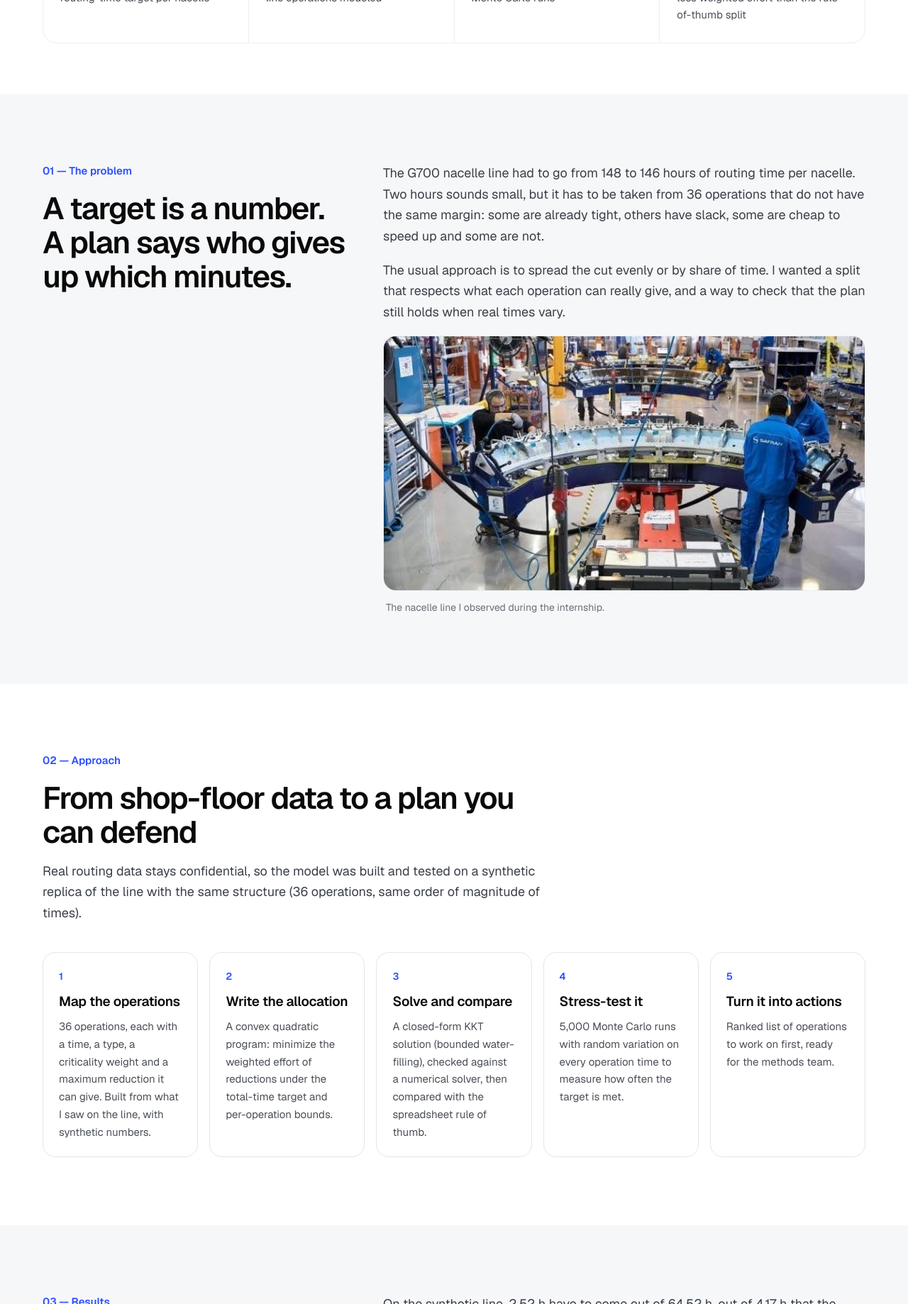
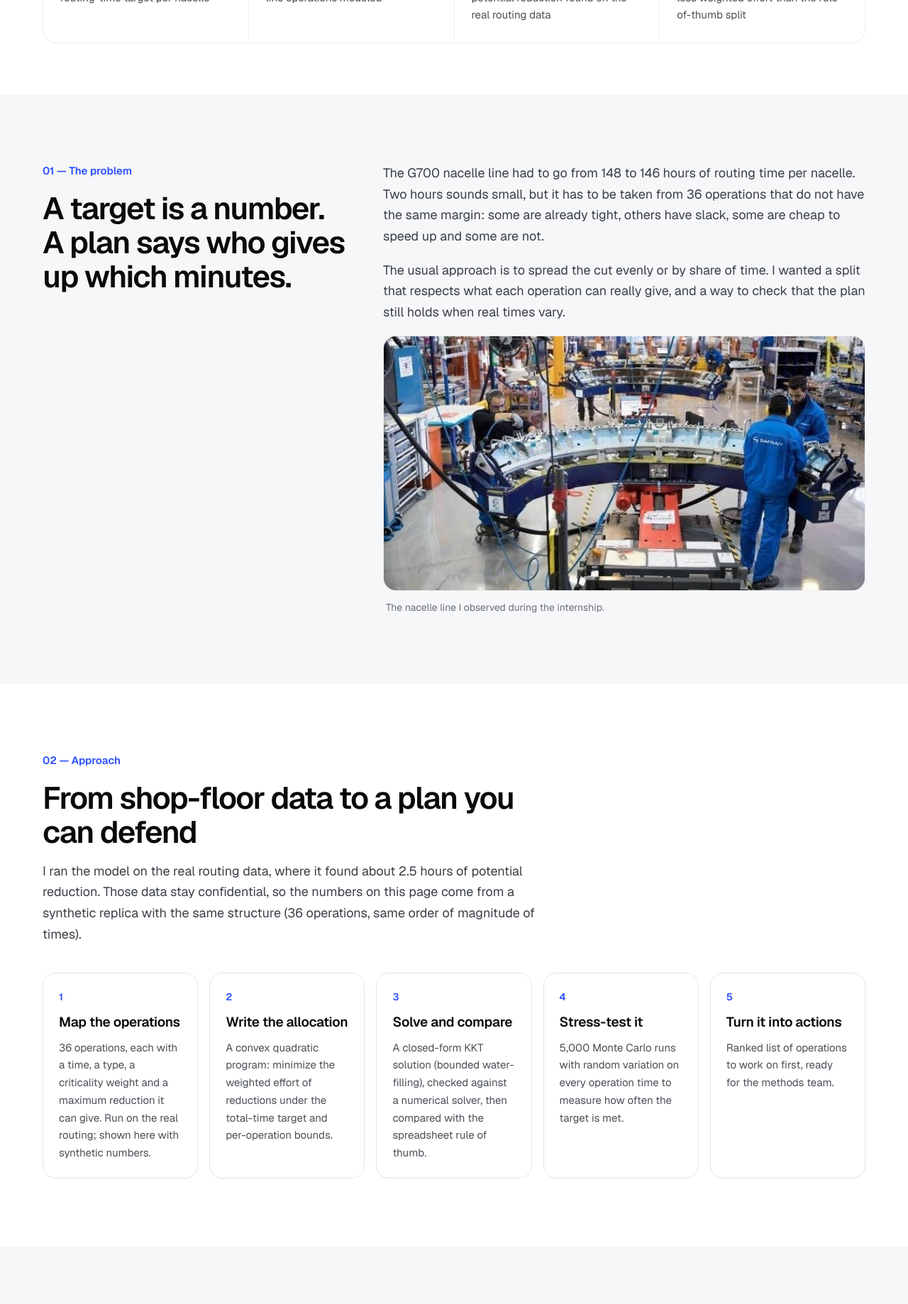
Before and after one commit to HA-Hamzaa/Portfolio, a plain HTML site: page Safran.html in a window 1280 px wide. Shown: the part 729-2567 px from the top of the page at 71% size. Drawn offline with nearby package versions, Linux system fonts and the light colour scheme.

Commit message:
AMJE revenue in euros; Safran 2.5 h potential on real data
Co-Authored-By: Claude Opus 5.5 <noreply@anthropic.com>
Claude-Session: https://claude.ai/code/session_014mE8Jz8WqPjrkZaY1rFTtJ

```diff
--- a/Safran.html
+++ b/Safran.html
@@ -57,7 +57,7 @@ a{color:#0A0A0A}a:hover{color:#2B4EFF}
     <div style="display: grid; grid-template-columns: repeat(auto-fit, minmax(200px, 1fr)); gap: 1px; background: #ECEDEF; border: 1px solid #ECEDEF; border-radius: 20px; overflow: hidden">
       <div style="background: #FFFFFF; padding: 26px 24px; display: flex; flex-direction: column; gap: 6px"><span style="font-size: 40px; font-weight: 600; letter-spacing: -0.04em; line-height: 1.05;">148 → 146 h</span><span style="font-size: 15px; color: #4A4F57">routing-time target per nacelle</span></div>
       <div style="background: #FFFFFF; padding: 26px 24px; display: flex; flex-direction: column; gap: 6px"><span style="font-size: 40px; font-weight: 600; letter-spacing: -0.04em; line-height: 1.05;">36</span><span style="font-size: 15px; color: #4A4F57">line operations modeled</span></div>
-      <div style="background: #FFFFFF; padding: 26px 24px; display: flex; flex-direction: column; gap: 6px"><span style="font-size: 40px; font-weight: 600; letter-spacing: -0.04em; line-height: 1.05;">5,000</span><span style="font-size: 15px; color: #4A4F57">Monte Carlo runs</span></div>
+      <div style="background: #FFFFFF; padding: 26px 24px; display: flex; flex-direction: column; gap: 6px"><span style="font-size: 40px; font-weight: 600; letter-spacing: -0.04em; line-height: 1.05;">≈2.5 h</span><span style="font-size: 15px; color: #4A4F57">potential reduction found on the real routing data</span></div>
       <div style="background: #FFFFFF; padding: 26px 24px; display: flex; flex-direction: column; gap: 6px"><span style="font-size: 40px; font-weight: 600; letter-spacing: -0.04em; line-height: 1.05; color: #2B4EFF;">≈20%</span><span style="font-size: 15px; color: #4A4F57">less weighted effort than the rule-of-thumb split</span></div>
     </div>
   </section>
@@ -77,10 +77,10 @@ a{color:#0A0A0A}a:hover{color:#2B4EFF}
       <div style="display: flex; flex-direction: column; gap: 16px; max-width: 720px">
         <span style="font-size: 15px; font-weight: 600; color: #2B4EFF">02 — Approach</span>
         <h2 style="margin: 0; font-weight: 600; font-size: clamp(30px, 3.4vw, 44px); line-height: 1.1; letter-spacing: -0.035em">From shop-floor data to a plan you can defend</h2>
-        <p style="margin: 0; color: #3A3F47">Real routing data stays confidential, so the model was built and tested on a synthetic replica of the line with the same structure (36 operations, same order of magnitude of times).</p>
+        <p style="margin: 0; color: #3A3F47">I ran the model on the real routing data, where it found about 2.5 hours of potential reduction. Those data stay confidential, so the numbers on this page come from a synthetic replica with the same structure (36 operations, same order of magnitude of times).</p>
       </div>
       <ol style="list-style: none; margin: 0; padding: 0; display: grid; grid-template-columns: repeat(auto-fit, minmax(200px, 1fr)); gap: 16px">
-      <li class="hx-step" style="border: 1px solid #E3E5E8; background: #FFFFFF; border-radius: 18px; padding: 22px; display: flex; flex-direction: column; gap: 8px"><span style="font-size: 14px; font-weight: 600; color: #2B4EFF">1</span><h3 style="margin: 0; font-size: 19px; font-weight: 600; letter-spacing: -0.015em">Map the operations</h3><p style="margin: 0; font-size: 15px; color: #4A4F57">36 operations, each with a time, a type, a criticality weight and a maximum reduction it can give. Built from what I saw on the line, with synthetic numbers.</p></li>
+      <li class="hx-step" style="border: 1px solid #E3E5E8; background: #FFFFFF; border-radius: 18px; padding: 22px; display: flex; flex-direction: column; gap: 8px"><span style="font-size: 14px; font-weight: 600; color: #2B4EFF">1</span><h3 style="margin: 0; font-size: 19px; font-weight: 600; letter-spacing: -0.015em">Map the operations</h3><p style="margin: 0; font-size: 15px; color: #4A4F57">36 operations, each with a time, a type, a criticality weight and a maximum reduction it can give. Run on the real routing; shown here with synthetic numbers.</p></li>
       <li class="hx-step" style="border: 1px solid #E3E5E8; background: #FFFFFF; border-radius: 18px; padding: 22px; display: flex; flex-direction: column; gap: 8px"><span style="font-size: 14px; font-weight: 600; color: #2B4EFF">2</span><h3 style="margin: 0; font-size: 19px; font-weight: 600; letter-spacing: -0.015em">Write the allocation</h3><p style="margin: 0; font-size: 15px; color: #4A4F57">A convex quadratic program: minimize the weighted effort of reductions under the total-time target and per-operation bounds.</p></li>
       <li class="hx-step" style="border: 1px solid #E3E5E8; background: #FFFFFF; border-radius: 18px; padding: 22px; display: flex; flex-direction: column; gap: 8px"><span style="font-size: 14px; font-weight: 600; color: #2B4EFF">3</span><h3 style="margin: 0; font-size: 19px; font-weight: 600; letter-spacing: -0.015em">Solve and compare</h3><p style="margin: 0; font-size: 15px; color: #4A4F57">A closed-form KKT solution (bounded water-filling), checked against a numerical solver, then compared with the spreadsheet rule of thumb.</p></li>
       <li class="hx-step" style="border: 1px solid #E3E5E8; background: #FFFFFF; border-radius: 18px; padding: 22px; display: flex; flex-direction: column; gap: 8px"><span style="font-size: 14px; font-weight: 600; color: #2B4EFF">4</span><h3 style="margin: 0; font-size: 19px; font-weight: 600; letter-spacing: -0.015em">Stress-test it</h3><p style="margin: 0; font-size: 15px; color: #4A4F57">5,000 Monte Carlo runs with random variation on every operation time to measure how often the target is met.</p></li>
```
Also changed, not shown: AMJE.html (+1 -1 lines), index.html (+1 -1 lines).
